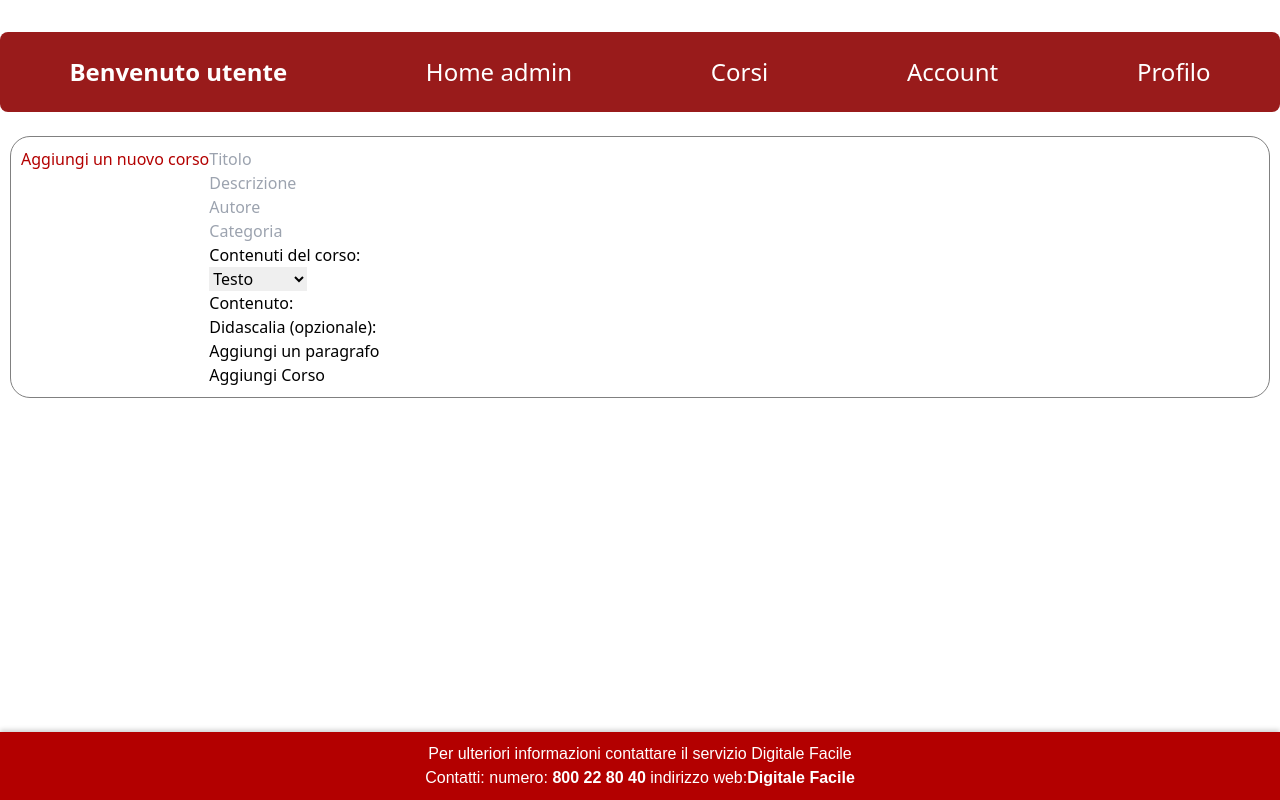
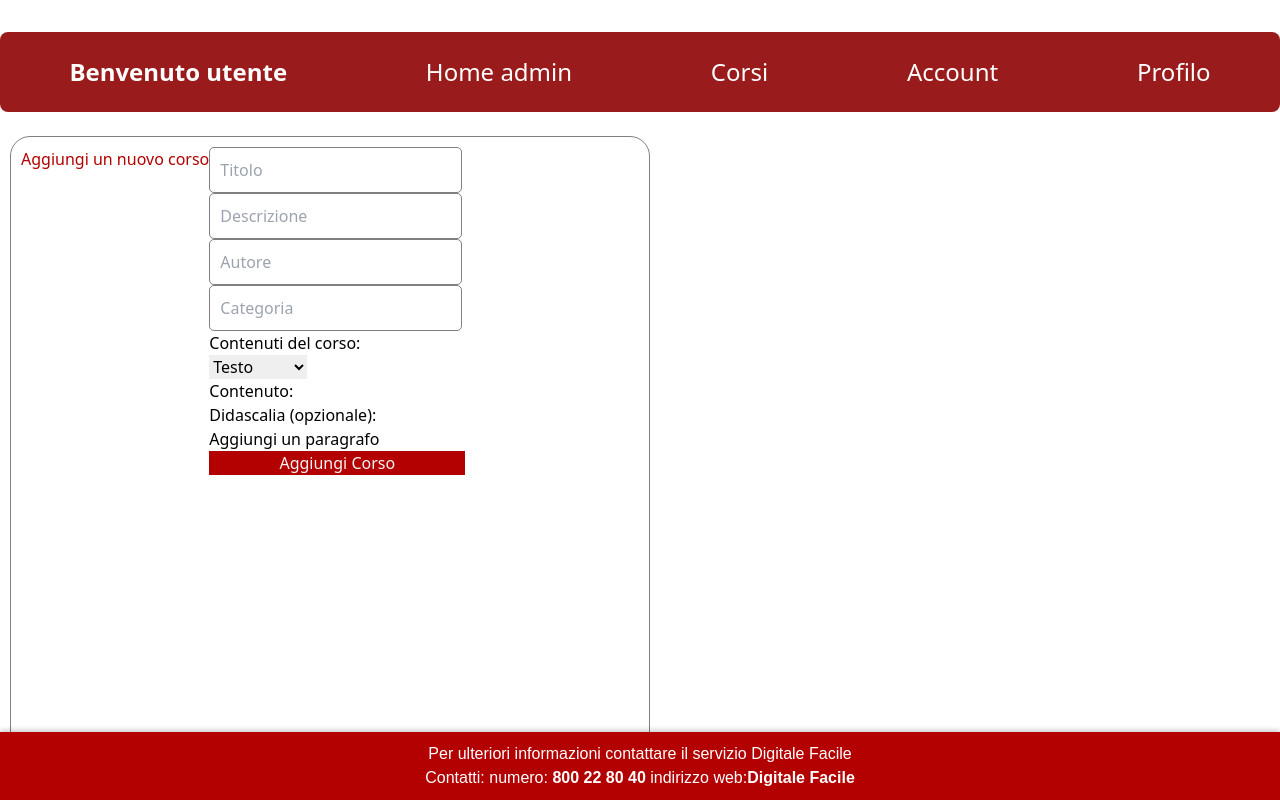
Before and after one commit to RoccoIntini/ingegneria_del_software, a Next.js app in the folder smarttn/: page /admin/add-course in a window 1280 px wide. Built offline with nearby package versions, Linux system fonts and the light colour scheme; no server answers.

Commit message:
Update add-course.css

```diff
--- a/smarttn/app/add-course.css
+++ b/smarttn/app/add-course.css
@@ -1,14 +1,30 @@
-.title{
+.title {
+  display: flex;
+  justify-content: center;
   color: #b30000;
 }
 
-.insert-form{
-
+.insert-form {
+  min-height: 80vh;
+  width: 50vw;
   border: 1px solid gray;
   border-radius: 20px;
-  display:flex;
+  display: flex;
   justify-content: flex-start;
   padding: 10px;
   margin: 10px;
+}
 
+.input-field {
+  color: black;
+  border: 1px solid gray;
+  border-radius: 5px;
+  padding: 10px;
 }
+
+.submit-button{
+  color: whitesmoke;
+  background-color: #b30000;
+  width: 20vw;
+  heigth: 10vh;
+}
```
